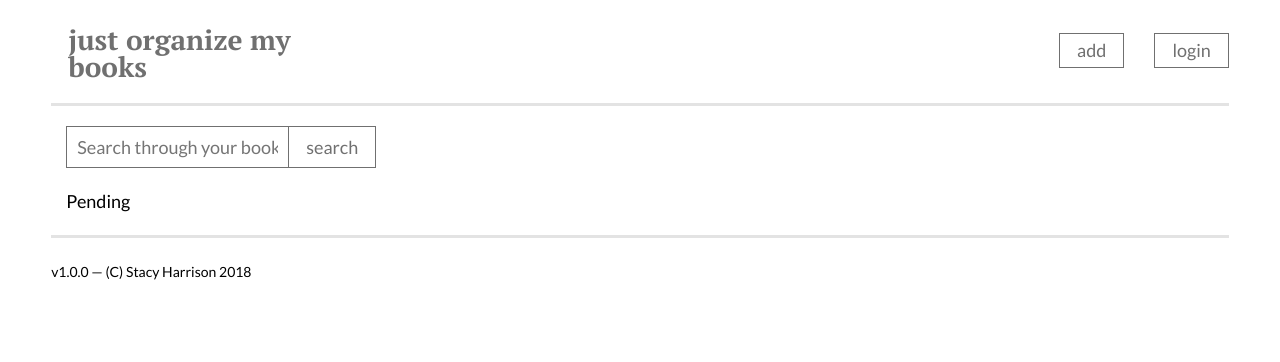
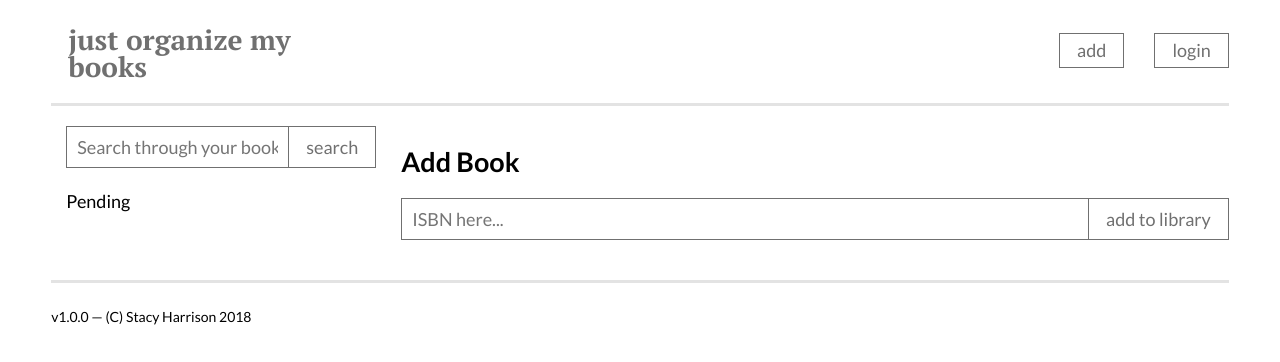
Before and after one commit to stasquatch/jomb, a React (Create React App) app in the folder jomb/client/: page /add/book in a window 1280 px wide. Shown: the top 362 px of the page. Built offline with nearby package versions, Linux system fonts and the light colour scheme; no server answers.

Commit message:
adding Add Book page

```diff
--- /dev/null
+++ b/jomb/client/src/components/addBook/AddBook.js
@@ -0,0 +1,22 @@
+import React from "react";
+import InlineInputGroup from "../inlineInputGroup/InlineInputGroup";
+
+function AddBook(props) {
+  function addBookToLibrary(isbn) {
+    console.log("add book from AddBook component");
+    props.addBook(isbn);
+  }
+
+  return (
+    <div id="AddBook">
+      <h2>Add Book</h2>
+      <InlineInputGroup
+        placeholderText="ISBN here..."
+        buttonText="Add to Library"
+        buttonEvent={addBookToLibrary}
+      />
+    </div>
+  );
+}
+
+export default AddBook;
--- a/jomb/client/src/components/app/App.js
+++ b/jomb/client/src/components/app/App.js
@@ -4,6 +4,7 @@ import { VERSION_NUMBER } from "../../helpers/constants";
 
 import BookList from "../booklist/BookList";
 import BookDetail from "../bookDetail/BookDetail";
+import AddBook from "../addBook/AddBook";
 
 import axios from "axios";
 import _ from "lodash";
@@ -18,6 +19,25 @@ class App extends Component {
   componentDidMount() {
     this.refreshBooklist();
   }
+
+  addBook = book => {
+    axios.post(`/api/book`, { isbn: book }).then(res => {
+      if (res.data.message) {
+        console.error(res.data.message);
+        return;
+      }
+
+      if (res.data.transportToUI.errorNumber === 0) {
+        console.log("added book");
+        let books = this.state.books;
+        // TODO: figure out how to add this alphabetically
+        // TODO: navigate to new book
+        // TODO: type ahead book by name or author
+        books.push(res.data.transportToUI.book);
+        this.setState({ books });
+      }
+    });
+  };
 
   refreshBooklist = () => {
     axios
@@ -49,9 +69,9 @@ class App extends Component {
             </h1>
           </header>
           <div id="SiteNav">
-            <a href="/add" className="top-nav">
+            <Link to="/add/book" className="top-nav">
               add
-            </a>
+            </Link>
             <div id="HeaderRight">
               <a href="/login" id="LoginLink">
                 login
@@ -72,6 +92,10 @@ class App extends Component {
                 />
               )}
             />
+            <Route
+              path="/add/book"
+              render={props => <AddBook {...props} addBook={this.addBook} />}
+            />
           </div>
           <div className="divider" id="FooterDivider" />
           <div id="Footer">
```
Also changed, not shown: jomb/client/src/components/addBook/AddBook.css (added).
